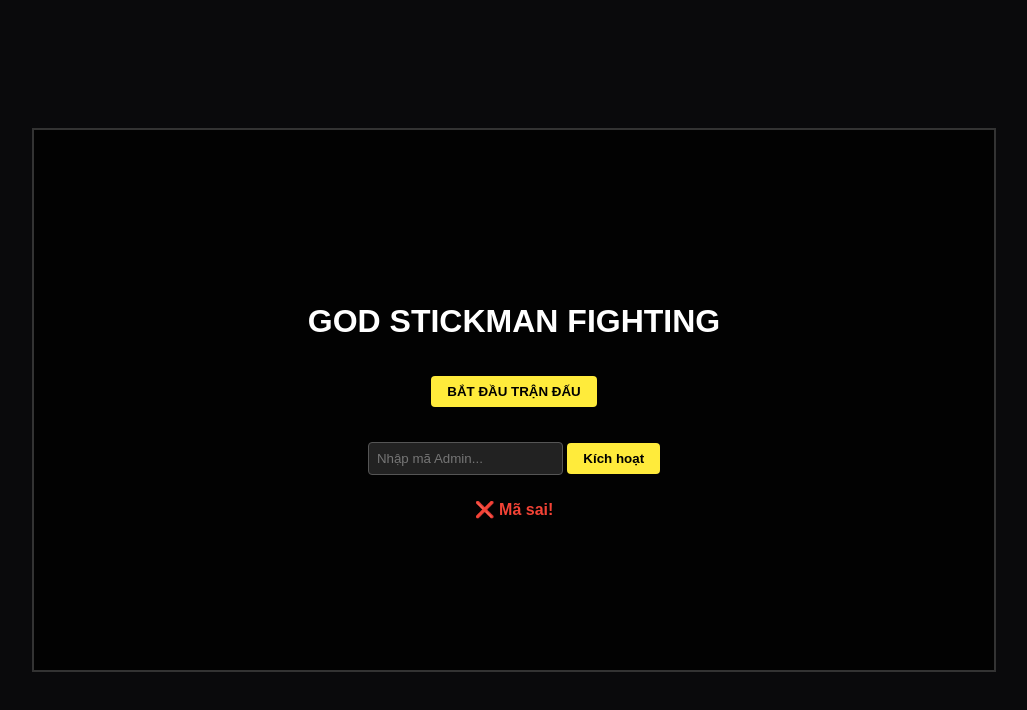
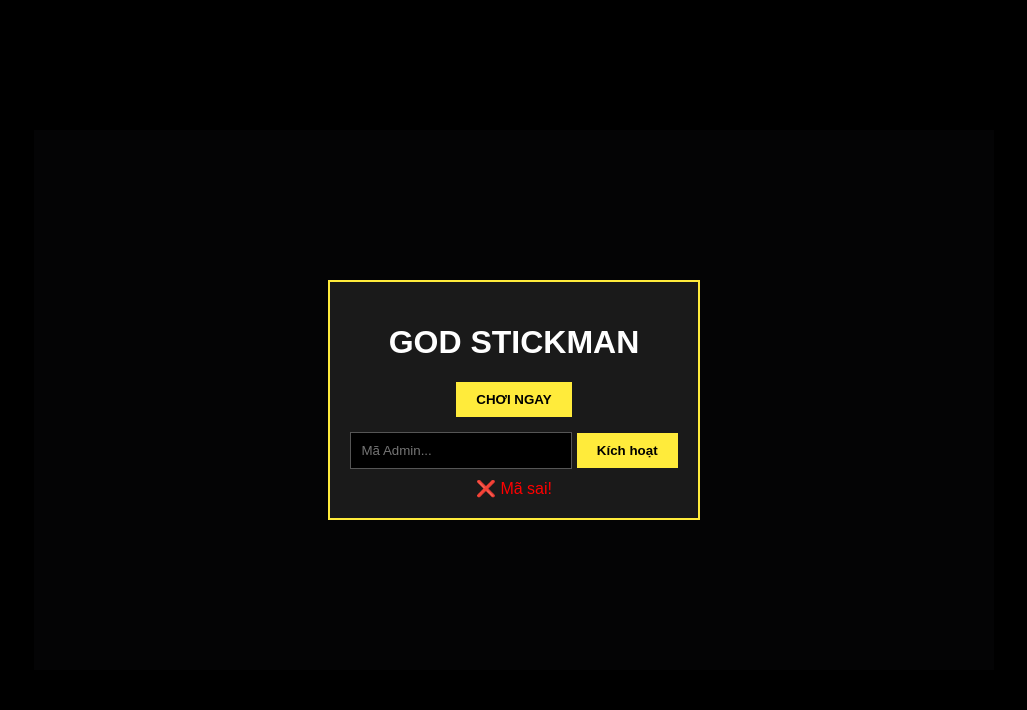
Before and after one commit to anhdzhahahav2-jpg/Anhdz, a plain HTML site: page index.html in a window 1280 px wide. Both pictures are taken after a click on the button "Kích hoạt". Shown: the whole page, without its empty margins (126-1153 px from the left). Drawn offline with Linux system fonts and the light colour scheme.

Commit message:
Update index.html

```diff
--- a/index.html
+++ b/index.html
@@ -2,27 +2,31 @@
 <html lang="vi">
 <head>
     <meta charset="UTF-8">
+    <meta name="viewport" content="width=device-width, initial-scale=1.0, maximum-scale=1.0, user-scalable=no">
     <title>God Stickman Fighting</title>
     <style>
-        body { margin: 0; background: #0a0a0c; color: white; display: flex; justify-content: center; align-items: center; height: 100vh; overflow: hidden; font-family: sans-serif; }
-        #game-wrapper { width: 100vw; height: 100vh; max-width: 960px; max-height: 540px; background: #141419; position: relative; border: 2px solid #333; }
+        body { margin: 0; padding: 0; background: #000; color: #fff; font-family: sans-serif; display: flex; justify-content: center; align-items: center; height: 100vh; overflow: hidden; }
+        #game-container { position: relative; width: 100%; max-width: 960px; aspect-ratio: 16/9; background: #141419; }
         canvas { width: 100%; height: 100%; display: block; }
-        #overlay { position: absolute; inset: 0; background: rgba(0,0,0,0.9); z-index: 10; display: flex; flex-direction: column; justify-content: center; align-items: center; gap: 15px; }
-        input { background: #222; color: white; border: 1px solid #555; padding: 8px; border-radius: 4px; }
-        button { cursor: pointer; padding: 8px 16px; background: #ffeb3b; border: none; font-weight: bold; border-radius: 4px; }
+        #ui-layer { position: absolute; top: 0; left: 0; width: 100%; height: 100%; display: flex; flex-direction: column; justify-content: center; align-items: center; background: rgba(0,0,0,0.8); z-index: 10; }
+        .menu-box { text-align: center; padding: 20px; border: 2px solid #ffeb3b; background: #1a1a1a; }
+        input { padding: 10px; width: 200px; border: 1px solid #555; background: #000; color: #fff; }
+        button { padding: 10px 20px; background: #ffeb3b; border: none; cursor: pointer; font-weight: bold; }
     </style>
 </head>
 <body>
 
-<div id="game-wrapper">
-    <div id="overlay">
-        <h1>GOD STICKMAN FIGHTING</h1>
-        <button onclick="startGame()">BẮT ĐẦU TRẬN ĐẤU</button>
-        <div style="margin-top:20px;">
-            <input type="text" id="adminCode" placeholder="Nhập mã Admin...">
-            <button onclick="checkAdmin()">Kích hoạt</button>
+<div id="game-container">
+    <div id="ui-layer">
+        <div class="menu-box">
+            <h1>GOD STICKMAN</h1>
+            <button onclick="startGame()">CHƠI NGAY</button>
+            <div style="margin-top: 15px;">
+                <input type="text" id="adminCode" placeholder="Mã Admin...">
+                <button onclick="checkAdmin()">Kích hoạt</button>
+            </div>
+            <div id="msg" style="margin-top: 10px;"></div>
         </div>
-        <div id="msg" style="margin-top:10px; font-weight:bold;"></div>
     </div>
     <canvas id="gameCanvas" width="960" height="540"></canvas>
 </div>
@@ -31,29 +35,34 @@
     const canvas = document.getElementById('gameCanvas');
     const ctx = canvas.getContext('2d');
 
+    // Admin Variables
+    let godMode = false;
+
     function checkAdmin() {
         const code = document.getElementById('adminCode').value.trim().toLowerCase();
         const msg = document.getElementById('msg');
-        if (code === 'anhdzvcl_god') {
-            msg.style.color = "#4caf50";
-            msg.innerText = "⭐ Đã kích hoạt Bất Tử!";
-        } else {
-            msg.style.color = "#f44336";
-            msg.innerText = "❌ Mã sai!";
-        }
+        if(code === 'anhdzvcl_god') { godMode = true; msg.innerText = "⭐ Đã bật Bất Tử!"; msg.style.color = "#0f0"; }
+        else if(code === 'anhdzvcl_money') { msg.innerText = "💰 Đã nhận 999 VD!"; msg.style.color = "#0f0"; }
+        else { msg.innerText = "❌ Mã sai!"; msg.style.color = "#f00"; }
     }
 
     function startGame() {
-        document.getElementById('overlay').style.display = 'none';
-        animate();
+        document.getElementById('ui-layer').style.display = 'none';
+        requestAnimationFrame(gameLoop);
     }
 
-    function animate() {
-        ctx.fillStyle = "#0a0a0c";
+    function gameLoop() {
+        // Clear screen
+        ctx.fillStyle = "#141419";
         ctx.fillRect(0, 0, canvas.width, canvas.height);
-        ctx.fillStyle = "white";
-        ctx.fillRect(450, 220, 60, 100); // Nhân vật minh họa
-        requestAnimationFrame(animate);
+
+        // Vẽ nhân vật
+        ctx.fillStyle = godMode ? "#ffeb3b" : "#fff";
+        ctx.fillRect(100, 350, 50, 100); // P1
+        ctx.fillStyle = "#ff1744";
+        ctx.fillRect(800, 350, 50, 100); // Boss
+
+        requestAnimationFrame(gameLoop);
     }
 </script>
 </body>
```
